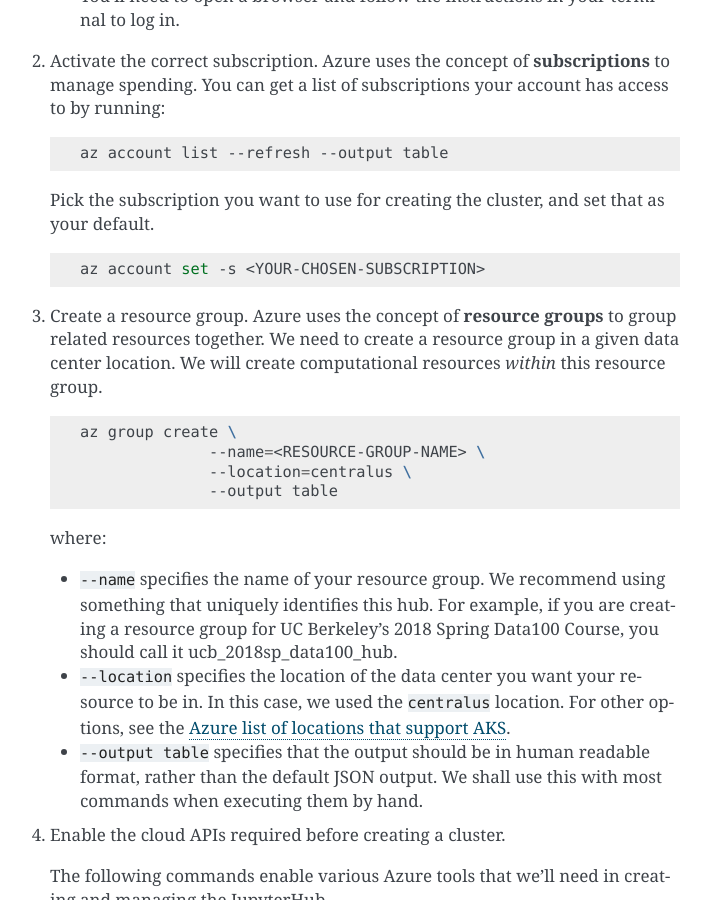
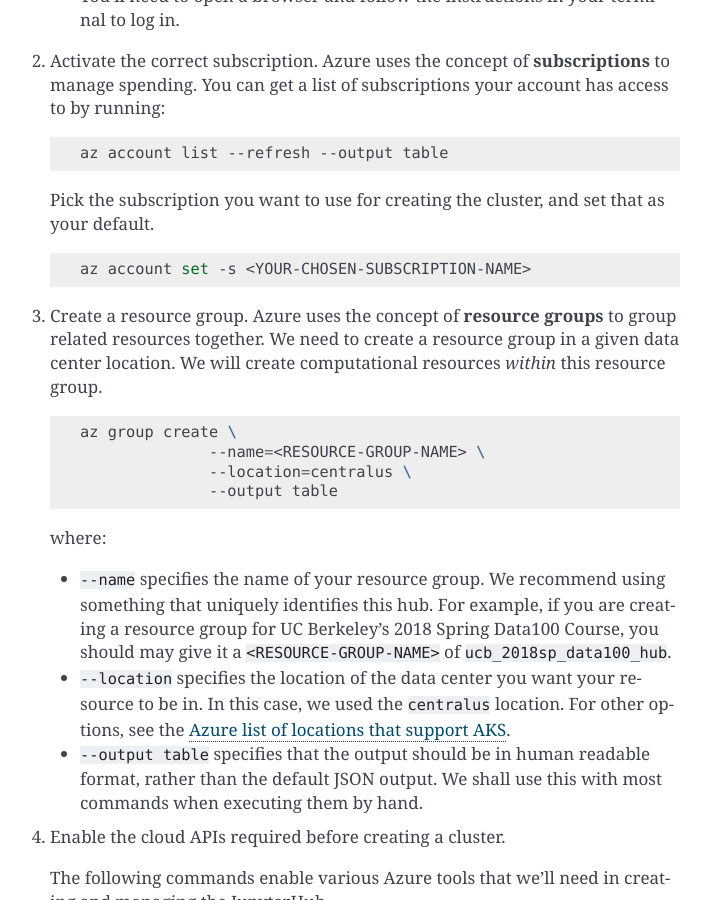
Before and after one commit to jupyterhub/zero-to-jupyterhub-k8s, a Sphinx documentation site: the page built from doc/source/create-k8s-cluster.rst, in a window 1280 px wide and 900 px high, scrolled down 3277 px. Shown: the whole window, without its empty margins (400-1111 px from the left). Built offline with Sphinx 7.4.7, drawn with Linux system fonts in a browser that asks for light colours.

Commit message:
clarify RESOURCE-GROUP-NAME

```diff
--- a/doc/source/create-k8s-cluster.rst
+++ b/doc/source/create-k8s-cluster.rst
@@ -167,7 +167,7 @@ Setting up Kubernetes on Microsoft Azure Container Service (AKS)
 
    .. code-block:: bash
 
-      az account set -s <YOUR-CHOSEN-SUBSCRIPTION>
+      az account set -s <YOUR-CHOSEN-SUBSCRIPTION-NAME>
 
 
 3. Create a resource group. Azure uses the concept of
@@ -186,7 +186,8 @@ Setting up Kubernetes on Microsoft Azure Container Service (AKS)
 
   * ``--name`` specifies the name of your resource group. We recommend using something
     that uniquely identifies this hub. For example, if you are creating a resource group
-    for UC Berkeley's 2018 Spring Data100 Course, you should call it ucb_2018sp_data100_hub.
+    for UC Berkeley's 2018 Spring Data100 Course, you should may give it a
+    ``<RESOURCE-GROUP-NAME>`` of ``ucb_2018sp_data100_hub``.
   * ``--location`` specifies the location of the data center you want your resource to be in.
     In this case, we used the ``centralus`` location. For other options, see the
     `Azure list of locations that support AKS
```
